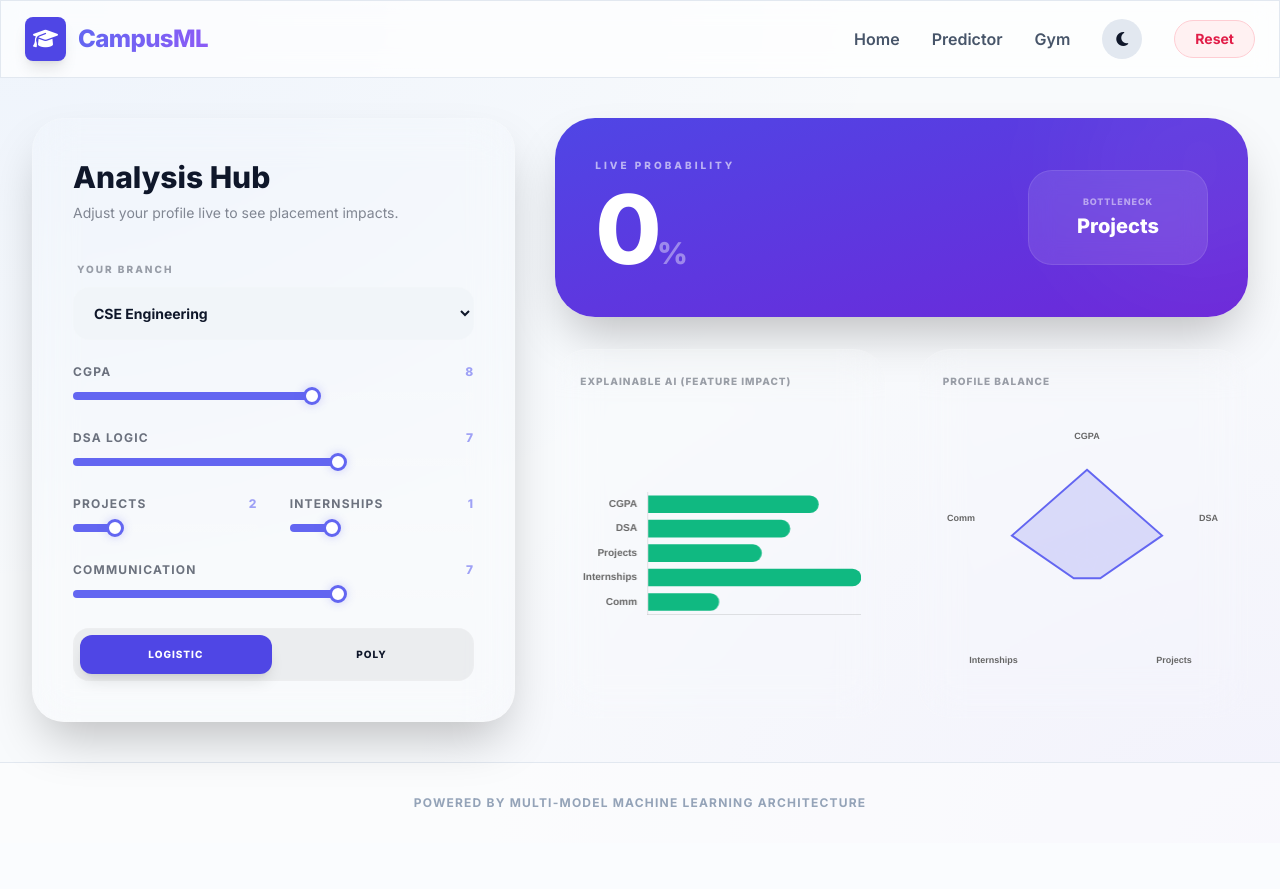
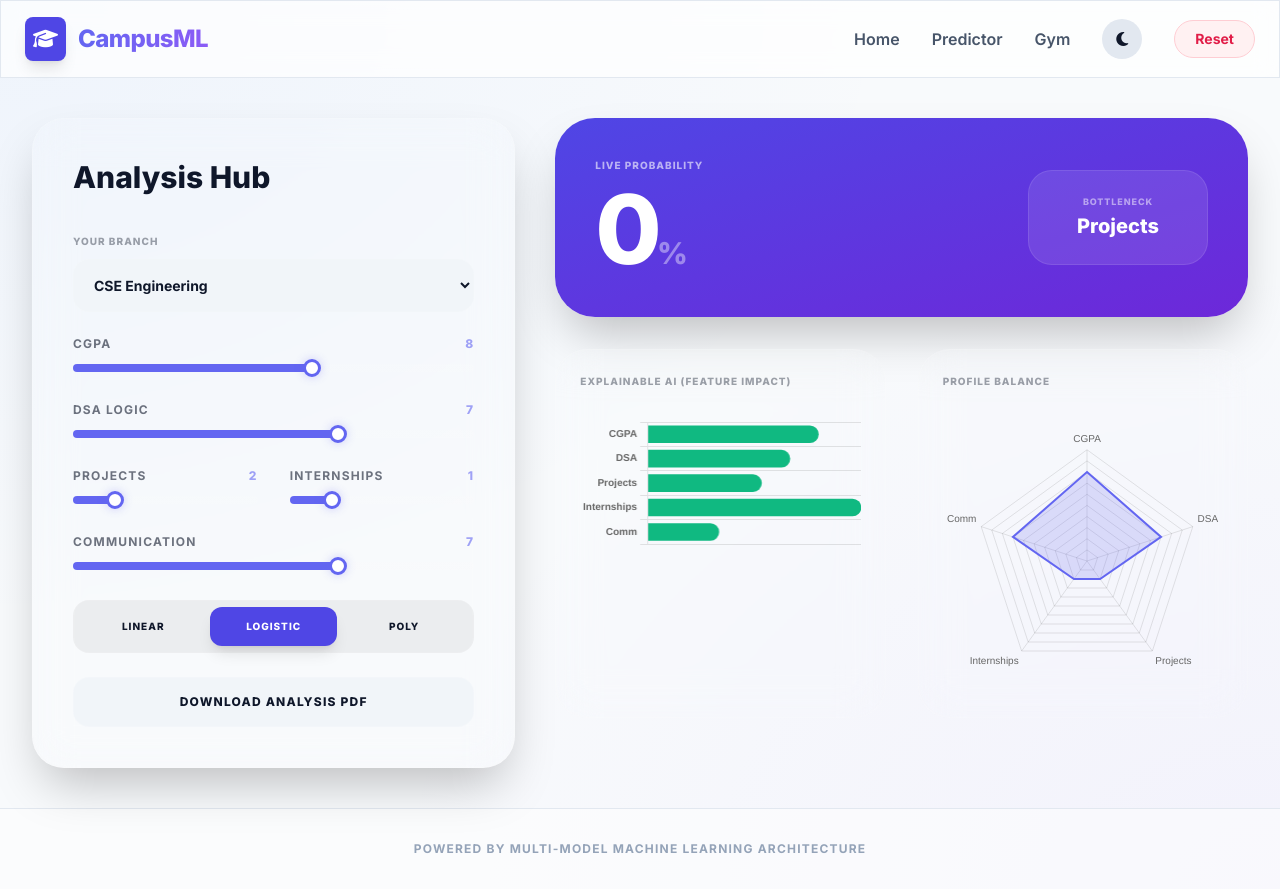
Before and after one commit to Utkarsha5/Placement-Predictor, a Flask app: page /predictor in a window 1280 px wide. Before the commit the page ends 807 px from the top, so only its background shows below. Run offline with Flask 3, Linux system fonts and the light colour scheme; some libraries are stand-ins or nearby versions.

Commit message:
Update predictor.html

```diff
--- a/templates/predictor.html
+++ b/templates/predictor.html
@@ -5,119 +5,85 @@
 <style>
     .glass-card { background: rgba(255, 255, 255, 0.05); backdrop-filter: blur(20px); border: 1px solid rgba(255, 255, 255, 0.1); border-radius: 2rem; }
     .dark .glass-card { background: rgba(15, 23, 42, 0.4); }
-
-    /* ULTRA MODERN SLIDERS */
     .slider-container input[type=range] {
         -webkit-appearance: none; width: 100%; height: 8px; border-radius: 5px;
-        background: linear-gradient(to right, #6366f1 0%, #6366f1 50%, rgba(255,255,255,0.1) 50%, rgba(255,255,255,0.1) 100%);
-        outline: none; transition: all 0.2s;
+        background: rgba(255, 255, 255, 0.1); outline: none; transition: all 0.2s;
     }
-
-    /* Thumb Styling with Enlargement on Active */
     .slider-container input[type=range]::-webkit-slider-thumb {
         -webkit-appearance: none; height: 18px; width: 18px; border-radius: 50%;
         background: #fff; cursor: pointer; border: 3px solid #6366f1;
-        transition: transform 0.2s ease-in-out, box-shadow 0.2s;
         box-shadow: 0 0 10px rgba(99, 102, 241, 0.3);
     }
-
-    .slider-container input[type=range]:active::-webkit-slider-thumb {
-        transform: scale(1.6); /* Enlarges on tap/click */
-        box-shadow: 0 0 20px rgba(99, 102, 241, 0.6);
-    }
-
     select { background: rgba(255,255,255,0.05); border: 1px solid rgba(255,255,255,0.1); }
 </style>
 
 <div class="max-w-7xl mx-auto px-4 md:px-8 py-10">
     <div class="grid grid-cols-1 lg:grid-cols-12 gap-10">
-
-        <!-- Controls Column -->
+        <!-- Controls -->
         <div class="lg:col-span-5 glass-card p-8 md:p-10 space-y-8 shadow-2xl">
-            <div>
-                <h2 class="text-3xl font-black mb-2">Analysis Hub</h2>
-                <p class="text-sm opacity-50">Adjust your profile live to see placement impacts.</p>
-            </div>
-
-            <div class="space-y-6" id="inputForm">
-                <!-- BRANCH DROPDOWN -->
+            <h2 class="text-3xl font-black mb-2">Analysis Hub</h2>
+            <div class="space-y-6">
                 <div class="space-y-2">
-                    <label class="text-[10px] font-black uppercase tracking-[0.2em] opacity-40 ml-1">Your Branch</label>
-                    <select id="branch" class="w-full p-4 rounded-2xl outline-none font-bold text-sm cursor-pointer border border-white/5 bg-slate-100 dark:bg-slate-800">
-                        {% for b in ['CSE', 'ECE', 'EE', 'ME', 'Materials', 'Civil', 'Chemical'] %}
-                        <option value="{{ b }}">{{ b }} Engineering</option>
-                        {% endfor %}
+                    <label class="text-[10px] font-black uppercase tracking-widest opacity-40">Your Branch</label>
+                    <select id="branch" class="w-full p-4 rounded-2xl outline-none font-bold text-sm bg-slate-100 dark:bg-slate-800 border border-white/5">
+                        {% for b in ['CSE', 'ECE', 'EE', 'ME', 'Materials', 'Civil', 'Chemical'] %}<option value="{{ b }}">{{ b }} Engineering</option>{% endfor %}
                     </select>
                 </div>
 
                 <div class="slider-container space-y-3">
-                    <label class="flex justify-between text-xs font-bold uppercase tracking-widest opacity-60">
-                        <span>CGPA</span> <span id="val-cgpa" class="text-indigo-500 font-black">8.0</span>
-                    </label>
+                    <label class="flex justify-between text-xs font-bold uppercase tracking-widest opacity-60"><span>CGPA</span> <span id="val-cgpa" class="text-indigo-500 font-black">8.0</span></label>
                     <input type="range" id="cgpa" min="5" max="10" step="0.1" value="8.0" class="slider">
                 </div>
 
                 <div class="slider-container space-y-3">
-                    <label class="flex justify-between text-xs font-bold uppercase tracking-widest opacity-60">
-                        <span>DSA Logic</span> <span id="val-dsa" class="text-indigo-500 font-black">7.0</span>
-                    </label>
+                    <label class="flex justify-between text-xs font-bold uppercase tracking-widest opacity-60"><span>DSA Logic</span> <span id="val-dsa" class="text-indigo-500 font-black">7.0</span></label>
                     <input type="range" id="dsa" min="1" max="10" step="0.5" value="7.0" class="slider">
                 </div>
 
-                <div class="grid grid-cols-1 sm:grid-cols-2 gap-8">
+                <div class="grid grid-cols-2 gap-8">
                     <div class="slider-container space-y-3">
-                        <label class="flex justify-between text-xs font-bold uppercase tracking-widest opacity-60">
-                            <span>Projects</span> <span id="val-projects" class="text-indigo-500 font-black">2</span>
-                        </label>
+                        <label class="flex justify-between text-xs font-bold uppercase tracking-widest opacity-60"><span>Projects</span> <span id="val-projects" class="text-indigo-500 font-black">2</span></label>
                         <input type="range" id="projects" min="0" max="10" step="1" value="2" class="slider">
                     </div>
                     <div class="slider-container space-y-3">
-                        <label class="flex justify-between text-xs font-bold uppercase tracking-widest opacity-60">
-                            <span>Internships</span> <span id="val-internship" class="text-indigo-500 font-black">1</span>
-                        </label>
+                        <label class="flex justify-between text-xs font-bold uppercase tracking-widest opacity-60"><span>Internships</span> <span id="val-internship" class="text-indigo-500 font-black">1</span></label>
                         <input type="range" id="internship" min="0" max="5" step="1" value="1" class="slider">
                     </div>
                 </div>
 
                 <div class="slider-container space-y-3">
-                    <label class="flex justify-between text-xs font-bold uppercase tracking-widest opacity-60">
-                        <span>Communication</span> <span id="val-comm" class="text-indigo-500 font-black">7.0</span>
-                    </label>
+                    <label class="flex justify-between text-xs font-bold uppercase tracking-widest opacity-60"><span>Communication</span> <span id="val-comm" class="text-indigo-500 font-black">7.0</span></label>
                     <input type="range" id="comm" min="1" max="10" step="0.5" value="7.0" class="slider">
                 </div>
 
                 <div class="p-1.5 bg-black/5 dark:bg-white/5 rounded-2xl flex gap-1 border border-white/5">
+                    <button onclick="setModel('linear')" id="btn-linear" class="flex-1 py-3 rounded-xl font-black text-[10px] uppercase tracking-widest hover:bg-white/10 transition-all">Linear</button>
                     <button onclick="setModel('logistic')" id="btn-logistic" class="flex-1 py-3 rounded-xl font-black text-[10px] uppercase tracking-widest bg-indigo-600 text-white shadow-lg transition-all">Logistic</button>
                     <button onclick="setModel('polynomial')" id="btn-polynomial" class="flex-1 py-3 rounded-xl font-black text-[10px] uppercase tracking-widest hover:bg-white/10 transition-all">Poly</button>
                 </div>
+
+                <form action="/download_report" method="POST" id="downloadForm">
+                    <input type="hidden" name="branch" id="pdf-branch"><input type="hidden" name="cgpa" id="pdf-cgpa"><input type="hidden" name="dsa" id="pdf-dsa"><input type="hidden" name="projects" id="pdf-projects"><input type="hidden" name="internships" id="pdf-internships"><input type="hidden" name="comm" id="pdf-comm"><input type="hidden" name="prob" id="pdf-prob"><input type="hidden" name="weakest" id="pdf-weakest">
+                    <button type="submit" class="w-full py-4 rounded-2xl bg-slate-100 dark:bg-white/5 border border-white/10 font-black text-xs uppercase tracking-widest hover:bg-indigo-600 hover:text-white transition-all">Download Analysis PDF</button>
+                </form>
             </div>
         </div>
 
-        <!-- Dashboard Column -->
+        <!-- Dashboard -->
         <div class="lg:col-span-7 space-y-8">
-            <div class="bg-gradient-to-br from-indigo-600 to-violet-700 p-10 rounded-[2.5rem] text-white shadow-2xl relative overflow-hidden">
-                <div class="relative z-10 flex flex-col md:flex-row justify-between items-center gap-8">
-                    <div class="text-center md:text-left">
-                        <p class="text-[10px] font-black uppercase tracking-[0.3em] opacity-60 mb-2">Live Probability</p>
-                        <h2 id="display-prob" class="text-8xl font-black tracking-tighter">0.0<span class="text-3xl opacity-40">%</span></h2>
-                    </div>
-                    <div class="bg-white/10 backdrop-blur-md p-6 rounded-3xl border border-white/10 text-center min-w-[180px]">
-                        <p class="text-[9px] font-black uppercase tracking-widest opacity-50 mb-1">Bottleneck</p>
-                        <p id="display-weakest" class="text-xl font-black text-white">Calculating...</p>
-                    </div>
+            <div class="bg-gradient-to-br from-indigo-600 to-violet-700 p-10 rounded-[2.5rem] text-white shadow-2xl flex flex-col md:flex-row justify-between items-center gap-8 relative overflow-hidden">
+                <div class="relative z-10 text-center md:text-left">
+                    <p class="text-[10px] font-black uppercase tracking-widest opacity-60 mb-2">Live Probability</p>
+                    <h2 id="display-prob" class="text-8xl font-black tracking-tighter">0.0<span class="text-3xl opacity-40">%</span></h2>
                 </div>
-                <div class="absolute -right-20 -top-20 w-64 h-64 bg-white/5 rounded-full blur-3xl"></div>
+                <div class="relative z-10 bg-white/10 p-6 rounded-3xl border border-white/10 text-center min-w-[180px]">
+                    <p class="text-[9px] font-black uppercase tracking-widest opacity-50 mb-1">Bottleneck</p>
+                    <p id="display-weakest" class="text-xl font-black">Calculating...</p>
+                </div>
             </div>
-
             <div class="grid grid-cols-1 md:grid-cols-2 gap-8">
-                <div class="glass-card p-6 min-h-[300px] flex flex-col">
-                    <h3 class="text-[10px] font-black uppercase tracking-widest opacity-40 mb-6">Explainable AI (Feature Impact)</h3>
-                    <div class="flex-grow flex items-center"><canvas id="impactChart"></canvas></div>
-                </div>
-                <div class="glass-card p-6 min-h-[300px] flex flex-col">
-                    <h3 class="text-[10px] font-black uppercase tracking-widest opacity-40 mb-6">Profile Balance</h3>
-                    <div class="flex-grow flex items-center"><canvas id="radarChart"></canvas></div>
-                </div>
+                <div class="glass-card p-6 min-h-[300px] flex flex-col"><h3 class="text-[10px] font-black uppercase tracking-widest opacity-40 mb-6">Explainable AI (Feature Impact)</h3><canvas id="impactChart"></canvas></div>
+                <div class="glass-card p-6 min-h-[300px] flex flex-col"><h3 class="text-[10px] font-black uppercase tracking-widest opacity-40 mb-6">Profile Balance</h3><canvas id="radarChart"></canvas></div>
             </div>
         </div>
     </div>
@@ -127,43 +93,19 @@
 let modelType = 'logistic';
 let impactChart, radarChart;
 
-function initCharts() {
-    // IMPACT BAR CHART
-    impactChart = new Chart(document.getElementById('impactChart'), {
-        type: 'bar',
-        data: {
-            labels: ['CGPA', 'DSA', 'Projects', 'Internships', 'Comm'],
-            datasets: [{ data: [0,0,0,0,0], backgroundColor: '#6366f1', borderRadius: 10 }]
-        },
-        options: {
-            indexAxis: 'y',
-            plugins: { legend: { display: false } },
-            scales: { x: { grid: { display: false }, ticks: { display: false } }, y: { grid: { display: false }, ticks: { font: { weight: 'bold', size: 10 } } } }
-        }
-    });
-
-    // PROFILE RADAR CHART
-    radarChart = new Chart(document.getElementById('radarChart'), {
-        type: 'radar',
-        data: {
-            labels: ['CGPA', 'DSA', 'Projects', 'Internships', 'Comm'],
-            datasets: [{ data: [0,0,0,0,0], backgroundColor: 'rgba(99, 102, 241, 0.2)', borderColor: '#6366f1', borderWidth: 2, pointRadius: 0 }]
-        },
-        options: {
-            scales: { r: { min: 0, max: 10, ticks: { display: false }, grid: { color: 'rgba(255,255,255,0.05)' }, angleLines: { color: 'rgba(255,255,255,0.05)' }, pointLabels: { font: { size: 9, weight: 'bold' } } } },
-            plugins: { legend: { display: false } }
-        }
-    });
-}
-
-function updateSliderBackground(slider) {
+function updateSliderVisuals(slider) {
     const val = (slider.value - slider.min) / (slider.max - slider.min) * 100;
     slider.style.background = `linear-gradient(to right, #6366f1 0%, #6366f1 ${val}%, rgba(255,255,255,0.1) ${val}%, rgba(255,255,255,0.1) 100%)`;
 }
 
+function initCharts() {
+    impactChart = new Chart(document.getElementById('impactChart'), { type: 'bar', data: { labels: ['CGPA', 'DSA', 'Projects', 'Internships', 'Comm'], datasets: [{ data: [0,0,0,0,0], backgroundColor: '#6366f1', borderRadius: 10 }] }, options: { indexAxis: 'y', plugins: { legend: { display: false } }, scales: { x: { display: false }, y: { ticks: { font: { weight: 'bold', size: 10 } } } } } });
+    radarChart = new Chart(document.getElementById('radarChart'), { type: 'radar', data: { labels: ['CGPA', 'DSA', 'Projects', 'Internships', 'Comm'], datasets: [{ data: [0,0,0,0,0], backgroundColor: 'rgba(99, 102, 241, 0.2)', borderColor: '#6366f1', borderWidth: 2, pointRadius: 0 }] }, options: { scales: { r: { min: 0, max: 10, ticks: { display: false } } }, plugins: { legend: { display: false } } } });
+}
+
 function setModel(type) {
     modelType = type;
-    document.querySelectorAll('[id^="btn-"]').forEach(b => b.classList.remove('bg-indigo-600', 'text-white', 'shadow-lg'));
+    document.querySelectorAll('[id^="btn-"]').forEach(b => { b.classList.remove('bg-indigo-600', 'text-white', 'shadow-lg'); b.classList.add('hover:bg-white/10'); });
     document.getElementById('btn-' + type).classList.add('bg-indigo-600', 'text-white', 'shadow-lg');
     updatePrediction();
 }
@@ -179,39 +121,29 @@ async function updatePrediction() {
         model_type: modelType
     };
 
-    // Update Label UI
-    Object.keys(data).forEach(k => { if(document.getElementById('val-'+k)) document.getElementById('val-'+k).innerText = data[k]; });
+    Object.keys(data).forEach(k => {
+        const s = document.getElementById(k);
+        if(s) { updateSliderVisuals(s); if(document.getElementById('val-'+k)) document.getElementById('val-'+k).innerText = data[k]; }
+    });
 
-    const res = await fetch('/api/predict', {
-        method: 'POST', headers: { 'Content-Type': 'application/json' },
-        body: JSON.stringify(data)
-    });
+    const res = await fetch('/api/predict', { method: 'POST', headers: { 'Content-Type': 'application/json' }, body: JSON.stringify(data) });
     const result = await res.json();
 
-    // Update Dashboard
     document.getElementById('display-prob').innerHTML = `${result.probability}<span class="text-3xl opacity-40">%</span>`;
     document.getElementById('display-weakest').innerText = result.weakest;
 
-    // Correctly Map Charts
     radarChart.data.datasets[0].data = [data.cgpa, data.dsa, data.projects, data.internship * 2, data.comm];
     radarChart.update();
-
-    impactChart.data.datasets[0].data = result.importance; // Uses the explicit order from app.py
+    impactChart.data.datasets[0].data = result.importance;
     impactChart.data.datasets[0].backgroundColor = result.importance.map(v => v >= 0 ? '#10b981' : '#f43f5e');
     impactChart.update();
+
+    // Update PDF Form
+    document.getElementById('pdf-branch').value = data.branch; document.getElementById('pdf-cgpa').value = data.cgpa; document.getElementById('pdf-dsa').value = data.dsa; document.getElementById('pdf-projects').value = data.projects; document.getElementById('pdf-internships').value = data.internship; document.getElementById('pdf-comm').value = data.comm; document.getElementById('pdf-prob').value = result.probability; document.getElementById('pdf-weakest').value = result.weakest;
 }
 
-// Event Listeners
-document.querySelectorAll('.slider').forEach(s => {
-    s.addEventListener('input', () => {
-        updateSliderBackground(s);
-        updatePrediction();
-    });
-    updateSliderBackground(s); // Initial color
-});
+document.querySelectorAll('.slider').forEach(s => s.addEventListener('input', updatePrediction));
 document.getElementById('branch').addEventListener('change', updatePrediction);
-
-initCharts();
-updatePrediction();
+initCharts(); updatePrediction();
 </script>
 {% endblock %}
```
